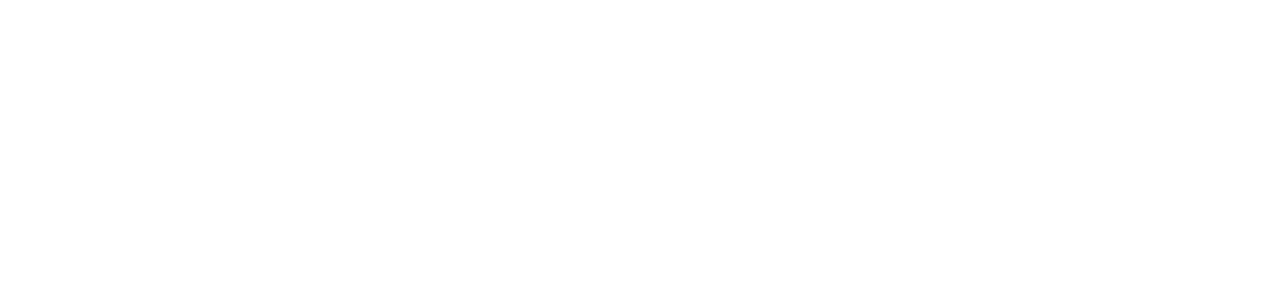
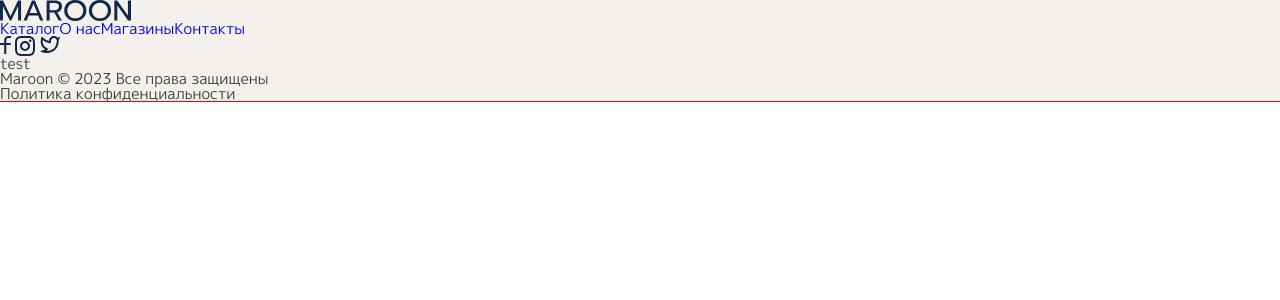
Before and after one commit to TeleginDmitry/Maroon, a React (Create React App) app: page / in a window 1280 px wide. Shown: the top 300 px of the page. Built offline with nearby package versions, Linux system fonts and the light colour scheme.

Commit message:
add footer

```diff
--- /dev/null
+++ b/src/components/layout/footer/Footer.jsx
@@ -0,0 +1,61 @@
+import '../../../assets/styles/nullStyle.css'
+import  '../footer/footer.css'
+import logo from '../../../assets/icons/logo.svg'
+import facebook from '../../../assets/icons/facebook.svg'
+import instagram from '../../../assets/icons/instagram.svg'
+import twitter from '../../../assets/icons/twitter.svg'
+
+function Footer() {
+  return (
+
+  <footer className="footer">
+
+    <div className="footer_wrapper">
+
+      <div className="footer-top">
+
+        <div className="footer-top-left">
+
+          <div className="footer-logo">
+            <img src={logo} alt="логотип" />
+          </div>
+
+          <div className="footer-links">
+            <a href="#" target="_blank" className="footer-link">Каталог</a>
+            <a href="#" target="_blank" className="footer-link">О нас</a>
+            <a href="#" target="_blank" className="footer-link">Магазины</a>
+            <a href="#" target="_blank" className="footer-link">Контакты</a>
+          </div>
+
+        </div>
+
+        <div className="footer-top-right">
+          <a href="#" target="_blank"> <img src={facebook} alt="facebook" /> </a>
+          <a href="#" target="_blank"> <img src={instagram} alt="instagram" /> </a>
+          <a href="#" target="_blank"> <img src={twitter} alt="twitter" /> </a>
+        </div>
+
+      </div>
+
+<p>test</p>
+
+
+      <div className="footer-bottom">
+        <div className="footer-bottom-left">
+          <p className="left-text">Maroon &copy; 2023 Все права защищены</p>
+        </div>
+
+        <div className="footer-bottom-right">
+          <p className="right-text">Политика конфиденциальности</p>
+        </div>
+
+      </div>
+
+    </div>
+
+  </footer>
+
+   );
+}
+
+export {Footer};
--- /dev/null
+++ b/src/components/layout/footer/footer.css
@@ -0,0 +1,5 @@
+.footer_wrapper{
+max-width: 1366px;
+background-color: #F4F1ED;
+outline: 1px solid red;
+}
--- a/src/index.tsx
+++ b/src/index.tsx
@@ -2,5 +2,10 @@
 import ReactDOM from 'react-dom/client'
 import 'assets/styles/mixins.css'
 
+import {Footer} from './components/layout/footer/Footer'
+
 const root = ReactDOM.createRoot(document.getElementById('root') as HTMLElement)
-root.render(<React.StrictMode></React.StrictMode>)
+root.render(
+<React.StrictMode>
+<Footer/>
+</React.StrictMode>)
```
Also changed, not shown: 1 other file (tests, documents, lock files or other folders).
